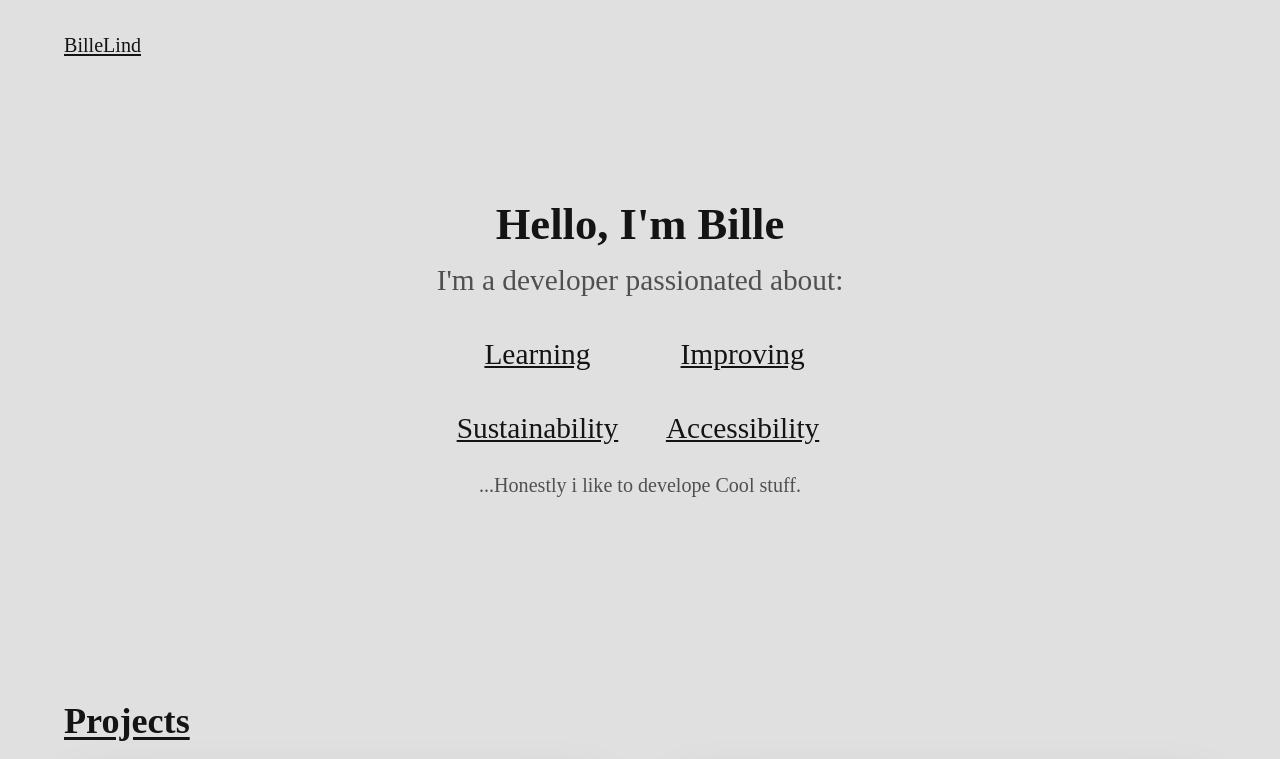
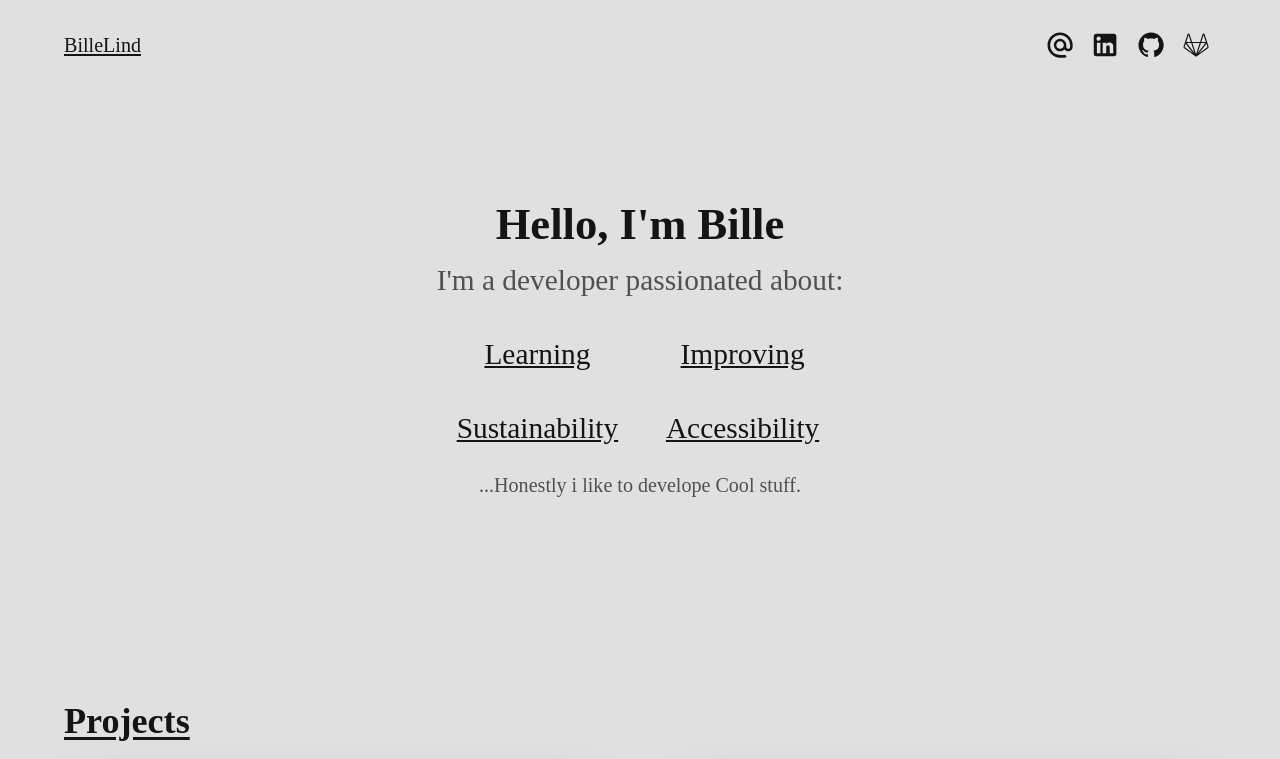
Before and after one commit to BilleLind/Portfolio, an Astro site: page / in a window 1280 px wide. Shown: the top 759 px of the page. Built offline with nearby package versions, Linux system fonts and the light colour scheme; Astro itself is replaced by a stand-in of ours.

Commit message:
feat: contact and repo links

```diff
--- a/src/components/Navigation.astro
+++ b/src/components/Navigation.astro
@@ -1,7 +1,23 @@
+---
+import Icon from 'astro-icon'
+---
+
 <header class="flex items-center justify-between py-6">
 	<a href="/" class="link">BilleLind</a>
 	<nav class="flex gap-x-2">
-		<!-- <a href="/blog" class="link">Writings</a> -->
+		<a href="mailto:anders.bille.lind@gmail.com" title="My Email" aria-label="anders.bille.lind@gmail.com" referrerpolicy="no-referrer" target="_blank">
+			<Icon name="email" optimize="true" class="h-6 w-6 mr-2" />
+		</a>
+		<a href="https://www.linkedin.com/in/anders-bille-lind/" title="My linkedIn Profile" aria-label="linkedIn" referrerpolicy="no-referrer" target="_blank">
+			<Icon name="linkedin" optimize="true" class="h-6 w-6 mr-2" />
+		</a>
+		<a href="https://github.com/billelind" title="My Github Repository" aria-label="Github" referrerpolicy="no-referrer" target="_blank">
+			<Icon name="github" optimize="true" class="h-6 w-6 mr-2" />
+		</a>
+		<a href="https://gitlab.com/BilleLind" title="My Gitlab Repository" aria-label="Gitlab" referrerpolicy="no-referrer" target="_blank">
+			<Icon name="gitlab" optimize="true" class="h-6 w-6 mr-2" />
+		</a>
+		<!-- <a href=" blog" class="link">Writings</Icon> -->
 		<!-- <a href="/about" class="link">About</a> -->
 		<!-- Dark/light mode? -->
 	</nav>
@@ -15,4 +31,14 @@
 	nav {
 		column-gap: 0.5rem;
 	}
+	svg {
+		text-decoration: underline;
+		transition-property: color, background-color, border-color, text-decoration-color, fill, stroke, opacity, box-shadow, transform, filter, backdrop-filter;
+		transition-timing-function: cubic-bezier(0.4, 0, 0.2, 1);
+		transition-duration: 250ms;
+	}
+	svg:hover {
+		fill: hsl(var(--accent));
+		transform: scale(1.1);
+	}
 </style>
```
Also changed, not shown: src/icons/email.svg (added), src/icons/github.svg (added), src/icons/gitlab.svg (added), src/icons/linkedin.svg (added).
